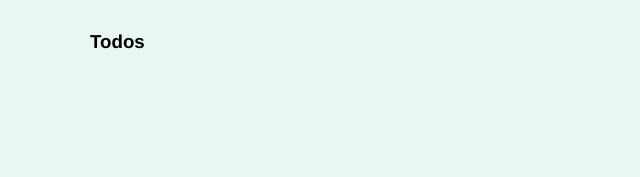
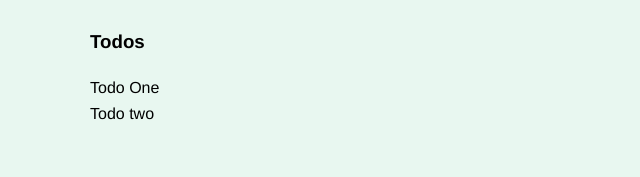
Before and after one commit to Enkronan/Vue-State, a Vue app: page / in a window 1280 px wide. Shown: the top 177 px of the page, without its empty margins (0-640 px from the left). Built offline with nearby package versions, Linux system fonts and the light colour scheme.

Commit message:
dev
added basic vuex template with getter for todos

```diff
--- a/src/components/Todos.vue
+++ b/src/components/Todos.vue
@@ -1,12 +1,20 @@
 <template>
   <div>
       <h3>Todos</h3>
+      <div class="todos">
+          <div v-for="todo in allTodos" :key="todo.id" class="todo">
+              {{todo.title}}
+          </div>
+      </div>
   </div>
 </template>
 
 <script>
+import { mapGetters } from 'vuex';
+
 export default {
-    name: "Todos"
+    name: "Todos",
+    computed: mapGetters(['allTodos'])
 };
 </script>
 
--- a/src/main.js
+++ b/src/main.js
@@ -1,8 +1,10 @@
 import Vue from 'vue'
 import App from './App.vue'
+import store from './store'
 
 Vue.config.productionTip = false
 
 new Vue({
+  store,
   render: h => h(App),
 }).$mount('#app')
--- /dev/null
+++ b/src/store/index.js
@@ -0,0 +1,13 @@
+import Vuex from 'vuex';
+import Vue from 'vue';
+import todos from './modules/todos.js';
+
+//load vuex
+Vue.use(Vuex);
+
+// create store
+export default new Vuex.Store({
+    modules: {
+        todos
+    }
+});
--- /dev/null
+++ b/src/store/modules/todos.js
@@ -0,0 +1,29 @@
+const state = {
+    todos: [
+        {
+            id: 1,
+            title: "Todo One"
+        },
+        {
+            id: 2,
+            title: "Todo two"
+        }
+    ]
+};
+
+const getters = {
+    allTodos: (state) => state.todos
+};
+
+const actions = {
+
+};
+
+const mutations = {};
+
+export default {
+    state,
+    getters,
+    actions,
+    mutations
+};
```
